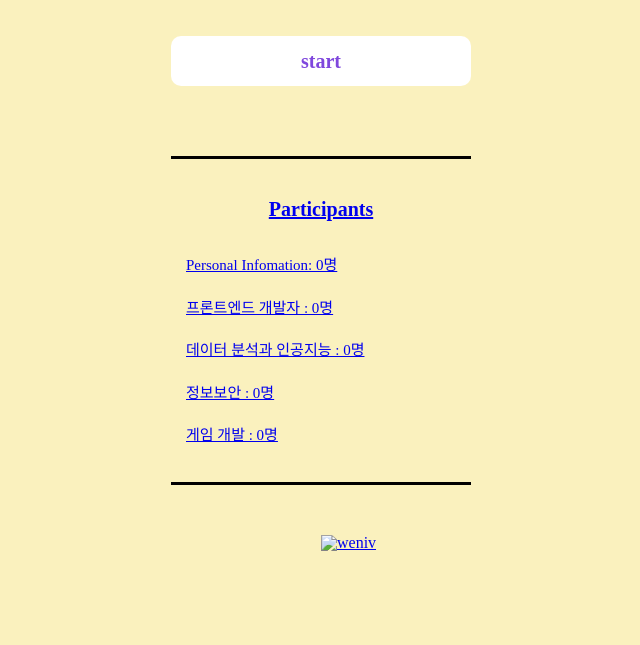
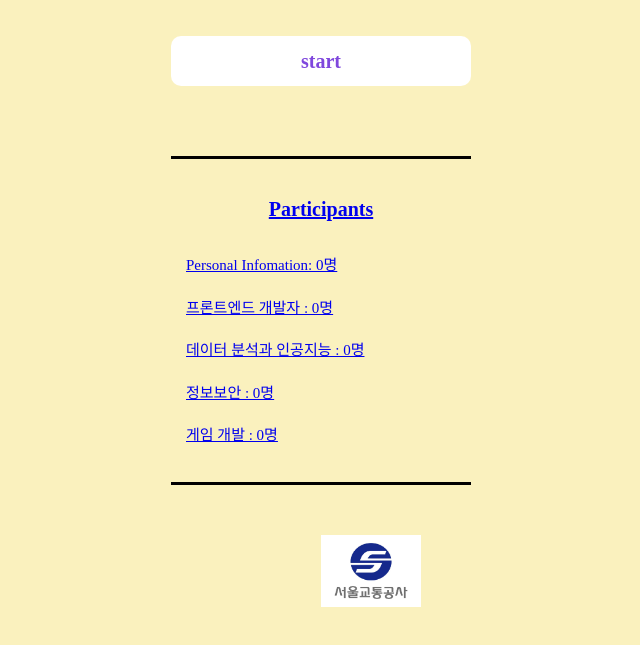
Before and after one commit to malawica/MBCS-test, a plain HTML site: page index.html in a window 1280 px wide. Shown: the part 359-1004 px from the top of the page, without its empty margins (319-959 px from the left). Before the commit the page ends 960 px from the top, so only its background shows below. Drawn offline with Linux system fonts and the light colour scheme; a web font is replaced by a local one.

Commit message:
Update index.html

```diff
--- a/index.html
+++ b/index.html
@@ -45,7 +45,7 @@
            </div>
            <div class="weniv">
                <a href="http://www.paullab.co.kr">
-                  <img src="static/img/seoulmetro.jpg" alt="weniv">
+                  <img src="seoulmetro.jpg" alt="weniv">
                </a>
            </div>
        </div>
```
